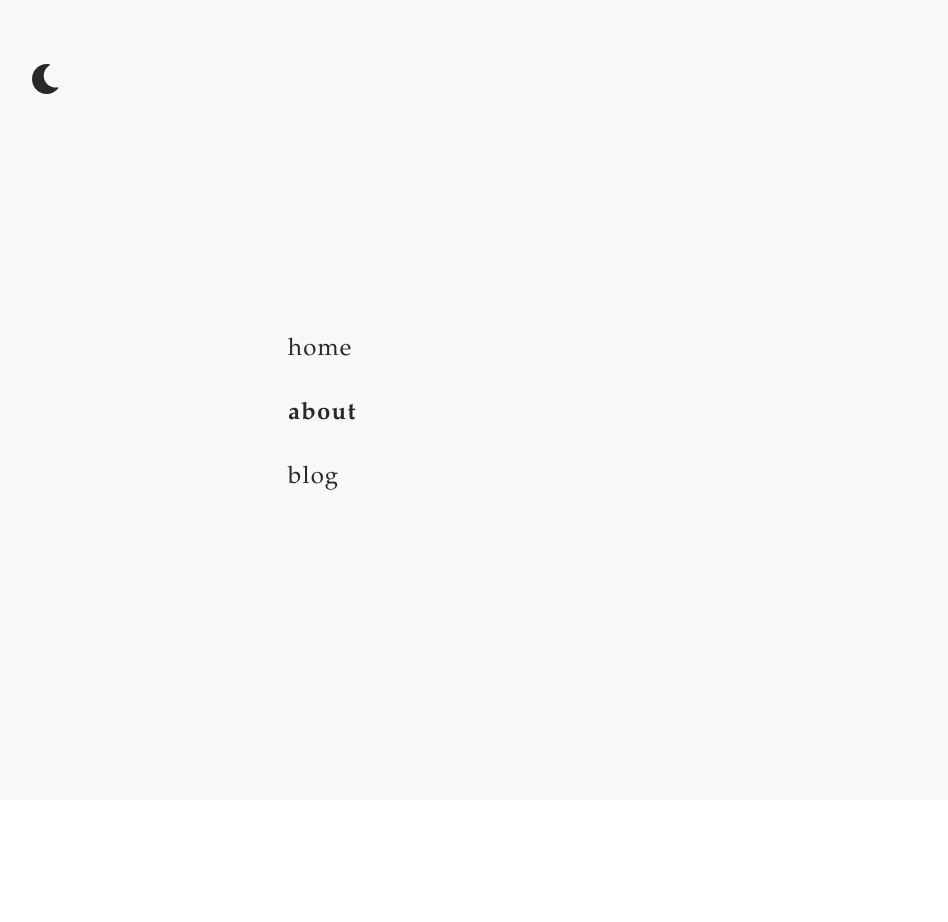
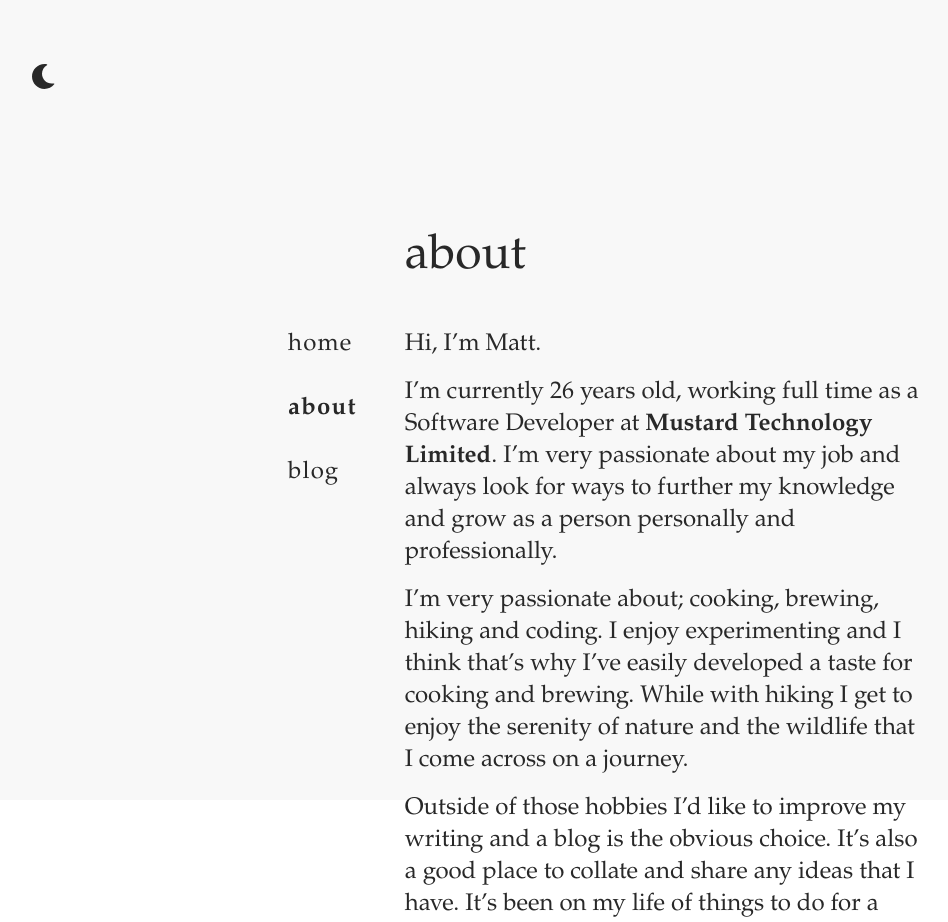
Before and after one commit to mattcollie/mattcollecutt.com, a SvelteKit app in the folder web/: page /about in a window 1280 px wide. Shown: the top 922 px of the page, without its empty margins (32-980 px from the left). Before the commit the page ends 800 px from the top, so only its background shows below. Built offline with nearby package versions, Linux system fonts and the light colour scheme.

Commit message:
adding about page details

```diff
--- a/web/src/routes/about/+page.svelte
+++ b/web/src/routes/about/+page.svelte
@@ -1,5 +1,30 @@
 <script>
     import { page } from "$lib/store";
+    const age = Math.abs(new Date(Date.now() - new Date(1996, 6, 24).getTime()).getUTCFullYear() - 1970)
+    $page = "/about";
+</script>
 
-    $page = "/about"
-</script>
+<h1>about</h1>
+
+<div class="pt-12 flex flex-col gap-4">
+    <p>Hi, I’m Matt.</p>
+
+    <p>
+        I’m currently {age} years old, working full time as a Software Developer at
+        <a class="font-bold" href="http://mustard.co.nz" target="_blank">Mustard Technology Limited</a>.
+        I’m very passionate about my job and always look for ways to further my knowledge
+        and grow as a person personally and professionally.
+    </p>
+
+    <p>
+        I’m very passionate about; cooking, brewing, hiking and coding. I enjoy experimenting and
+        I think that’s why I’ve easily developed a taste for cooking and brewing. While with hiking
+        I get to enjoy the serenity of nature and the wildlife that I come across on a journey.
+    </p>
+
+    <p>
+        Outside of those hobbies I’d like to improve my writing and a blog is the obvious choice.
+        It’s also a good place to collate and share any ideas that I have. It’s been on my life of
+        things to do for a very long time and now is a good of time as any.
+    </p>
+</div>
```
